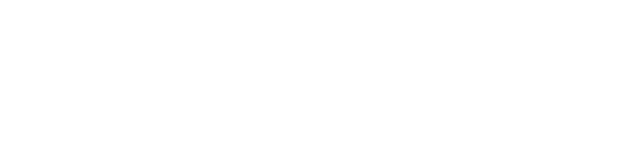
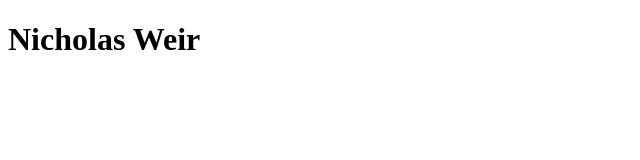
Before and after one commit to ndweir/NDW-resume, a plain HTML site: page resume-index.html in a window 1280 px wide. Shown: the whole page, without its empty margins (0-640 px from the left). Drawn offline with Linux system fonts and the light colour scheme.

```diff
--- a/resume-index.html
+++ b/resume-index.html
@@ -7,6 +7,9 @@
     <link rel="stylesheet" href="styles.css">
 </head>
 <body>
+    <h1>Nicholas Weir</h1>
+
+
 
 </body>
 </html>
```
Also changed, not shown: pictures/TFA.png (added), pictures/arisClinic.png (added), pictures/newMemphis.png (added), pictures/troyCamp.png (added), pictures/usc logo.png (added), pictures/uscAdv.jpeg (added), 1 other file.
